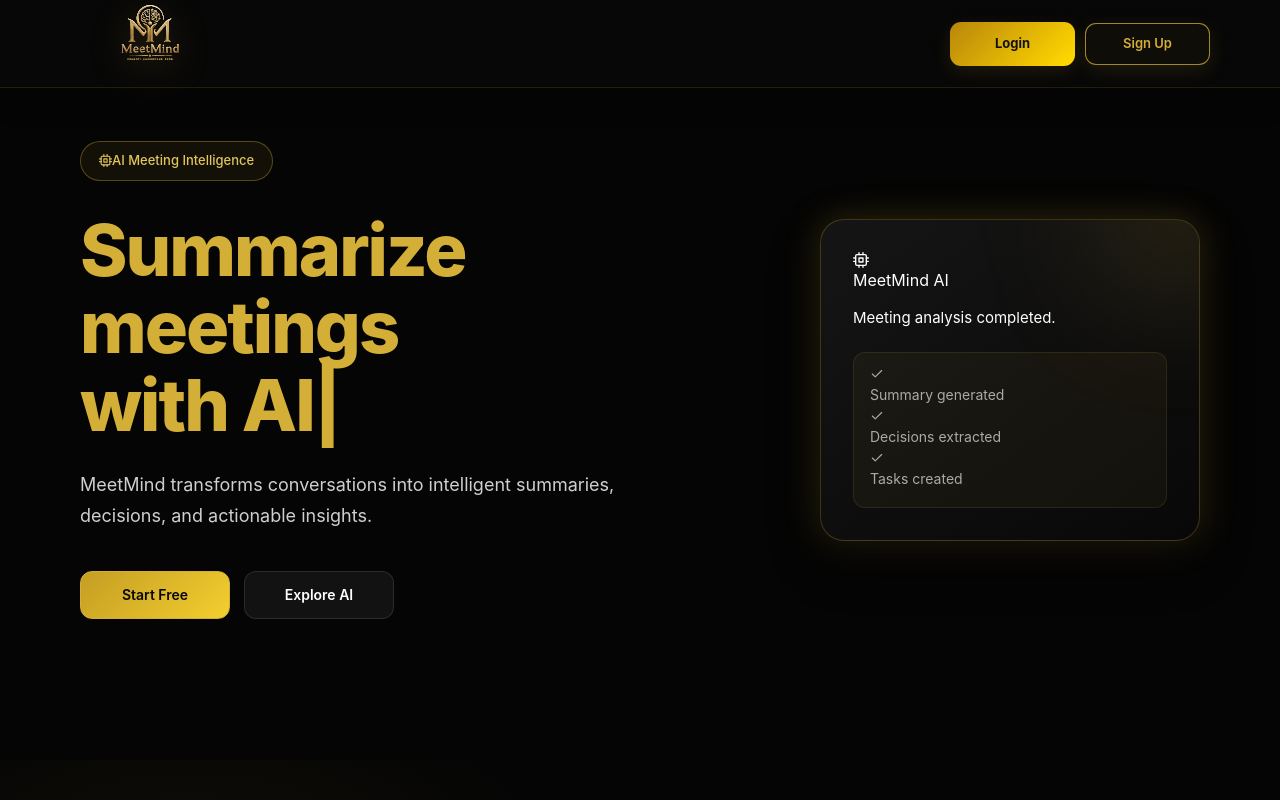
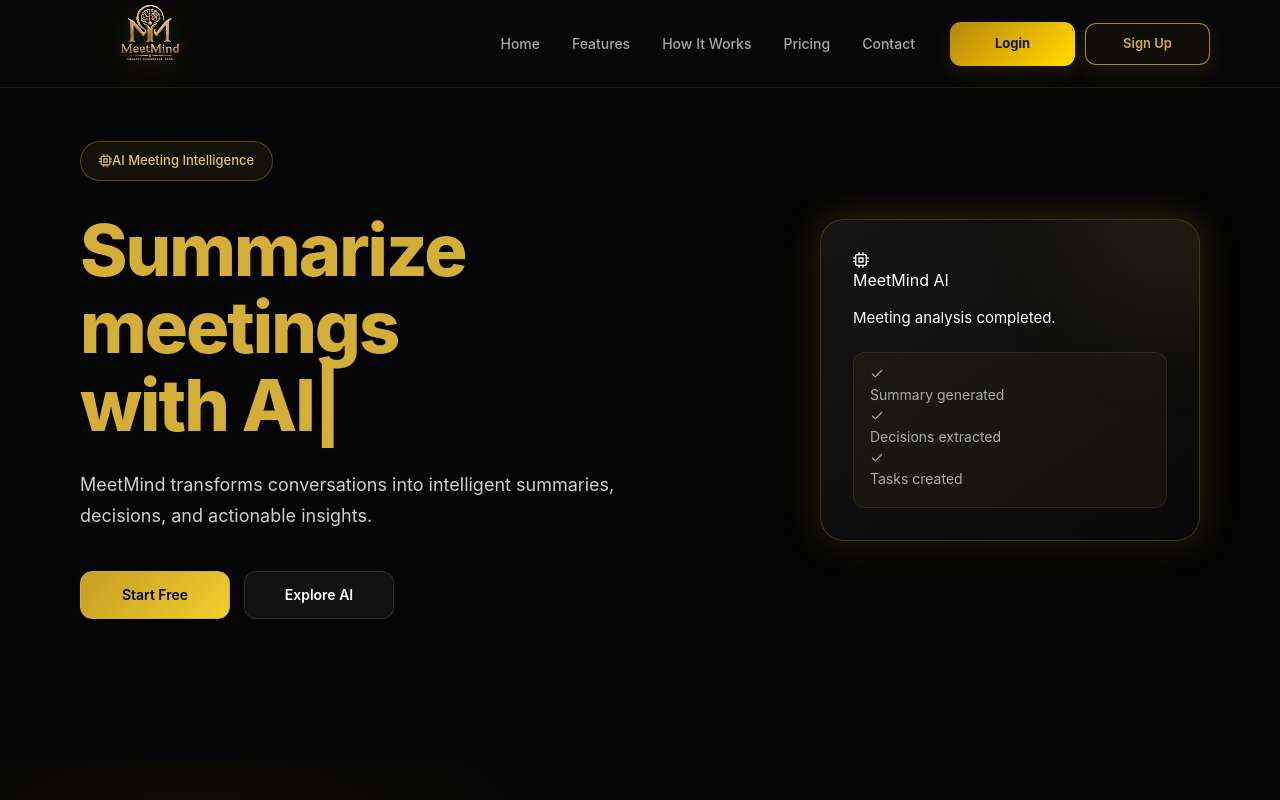
Before and after one commit to H-akimi07/MeetMind--AI-assistant-, a React (Vite) app in the folder frontend/: page / in a window 1280 px wide. Shown: the top 800 px of the page. Built offline with nearby package versions, Linux system fonts and the light colour scheme; no server answers.

Commit message:
responsive navbar

```diff
--- a/frontend/src/components/Navbar.css
+++ b/frontend/src/components/Navbar.css
@@ -580,3 +580,56 @@ Sidebar becomes hidden, navbar uses full width.
     width: 100%;
   }
 }
+
+/*   DESKTOP NAVIGATION  */
+
+.desktop-links {
+  display: flex;
+  align-items: center;
+
+  margin-left: auto;
+  margin-right: 35px;
+
+  gap: 32px;
+}
+
+.desktop-links a {
+  position: relative;
+
+  color: #a7a7a7;
+
+  text-decoration: none;
+
+  font-size: 14px;
+  font-weight: 500;
+
+  padding: 8px 0;
+
+  transition: color 0.3s ease;
+}
+
+.desktop-links a::after {
+  content: "";
+
+  position: absolute;
+
+  left: 0;
+  bottom: 0;
+
+  width: 0;
+  height: 2px;
+
+  background: linear-gradient(90deg, #d4af37, #f5d76e);
+
+  border-radius: 10px;
+
+  transition: width 0.3s ease;
+}
+
+.desktop-links a:hover {
+  color: #d4af37;
+}
+
+.desktop-links a:hover::after {
+  width: 100%;
+}
--- a/frontend/src/components/Navbar.jsx
+++ b/frontend/src/components/Navbar.jsx
@@ -9,6 +9,10 @@ function Navbar() {
   const token = localStorage.getItem("token");
   const [menuOpen, setMenuOpen] = useState(false);
 
+  const closeMenu = () => {
+    setMenuOpen(false);
+  };
+
   return (
     <motion.nav
       className="navbar"
@@ -16,9 +20,11 @@ function Navbar() {
       animate={{ opacity: 1, y: 0 }}
       transition={{ duration: 0.8 }}
     >
-      {/* Logo */}
+      {/* =========================
+          LOGO
+      ========================= */}
 
-      <Link to="/" className="logo">
+      <Link to="/" className="logo" onClick={closeMenu}>
         <motion.img
           src={logo}
           alt="MeetMind Logo"
@@ -37,27 +43,35 @@ function Navbar() {
         />
       </Link>
 
-      <div className="menu-icon" onClick={() => setMenuOpen(!menuOpen)}>
-        {menuOpen ? <FaTimes /> : <FaBars />}
+      {/* =========================
+          DESKTOP NAVIGATION
+      ========================= */}
+
+      <div className="nav-links desktop-links">
+        <Link to="/" onClick={closeMenu}>
+          Home
+        </Link>
+
+        <a href="#features" onClick={closeMenu}>
+          Features
+        </a>
+
+        <a href="#how" onClick={closeMenu}>
+          How It Works
+        </a>
+
+        <a href="#pricing" onClick={closeMenu}>
+          Pricing
+        </a>
+
+        <Link to="/contact" onClick={closeMenu}>
+          Contact
+        </Link>
       </div>
 
-      {/* Navigation */}
-
-      <div className={`nav-menu ${menuOpen ? "active" : ""}`}>
-        <div className="nav-links">
-          <Link to="/">Home</Link>
-
-          <a href="#features">Features</a>
-
-          <a href="#how">How It Works</a>
-
-          <a href="#pricing">Pricing</a>
-
-          <Link to="/contact">Contact</Link>
-        </div>
-      </div>
-
-      {/* Buttons */}
+      {/* =========================
+          RIGHT SIDE BUTTONS
+      ========================= */}
 
       <div className="nav-buttons">
         {token ? (
@@ -75,6 +89,64 @@ function Navbar() {
             </Link>
           </>
         )}
+
+        {/* Hamburger */}
+        <button
+          className="menu-icon"
+          onClick={() => setMenuOpen(!menuOpen)}
+          aria-label="Toggle navigation menu"
+          aria-expanded={menuOpen}
+        >
+          {menuOpen ? <FaTimes /> : <FaBars />}
+        </button>
+      </div>
+
+      {/* =========================
+          MOBILE / TABLET MENU
+      ========================= */}
+
+      <div className={`nav-menu ${menuOpen ? "active" : ""}`}>
+        <div className="nav-links">
+          <Link to="/" onClick={closeMenu}>
+            Home
+          </Link>
+
+          <a href="#features" onClick={closeMenu}>
+            Features
+          </a>
+
+          <a href="#how" onClick={closeMenu}>
+            How It Works
+          </a>
+
+          <a href="#pricing" onClick={closeMenu}>
+            Pricing
+          </a>
+
+          <Link to="/contact" onClick={closeMenu}>
+            Contact
+          </Link>
+        </div>
+
+        {/* Mobile menu buttons */}
+
+        <div className="nav-menu-buttons">
+          {token ? (
+            <Link to="/dashboard" className="gold-btn" onClick={closeMenu}>
+              Dashboard
+            </Link>
+          ) : (
+            <>
+              <Link to="/login" className="login-btn" onClick={closeMenu}>
+                Login
+              </Link>
+
+              <Link to="/register" className="signup-btn" onClick={closeMenu}>
+                Sign Up
+              </Link>
+            </>
+          )}
+        </div>
       </div>
     </motion.nav>
   );
```
